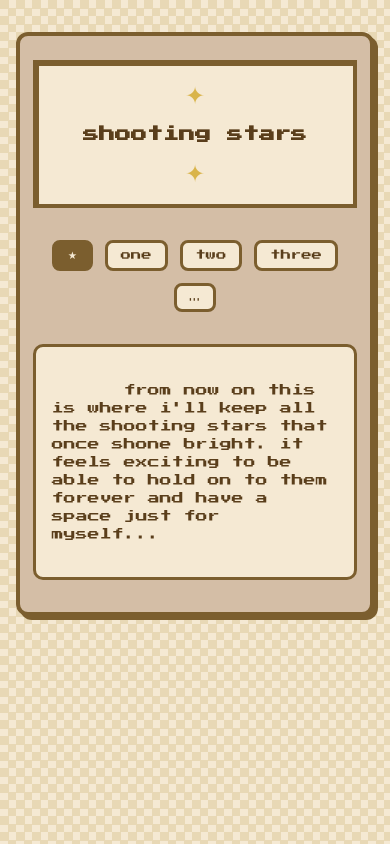
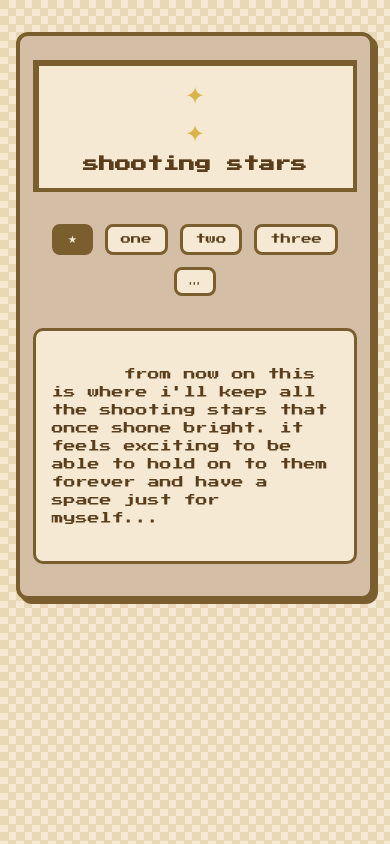
Before and after one commit to myshootingstars/fallen, a plain HTML site: page index.html in a window 390 px wide. Drawn offline with Linux system fonts and the light colour scheme.

Commit message:
Update style.css

```diff
--- a/style.css
+++ b/style.css
@@ -37,14 +37,12 @@ header .title-box {
   background: #f5e9d3;
   position: relative;
   box-shadow: inset 2px 2px 0 #7b5e2e;
-  flex-wrap: wrap;
-  text-align: center;
 }
 
 header h1 {
   font-size: 1.2rem;
   margin: 0;
-  flex-basis: 100%;
+  white-space: nowrap;
 }
 
 .star.big {
@@ -89,11 +87,22 @@ main {
 }
 
 @media (max-width: 480px) {
-  .container {
-    padding: 1.5rem 0.8rem 2rem;
+  header .title-box {
+    flex-wrap: wrap;
+    gap: 0.5rem;
   }
   header h1 {
     font-size: 1rem;
+    width: 100%;
+    text-align: center;
+  }
+  .star.big {
+    order: -1;
+    width: 100%;
+    text-align: center;
+  }
+  .container {
+    padding: 1.5rem 0.8rem 2rem;
   }
   nav button {
     font-size: 0.65rem;
```
